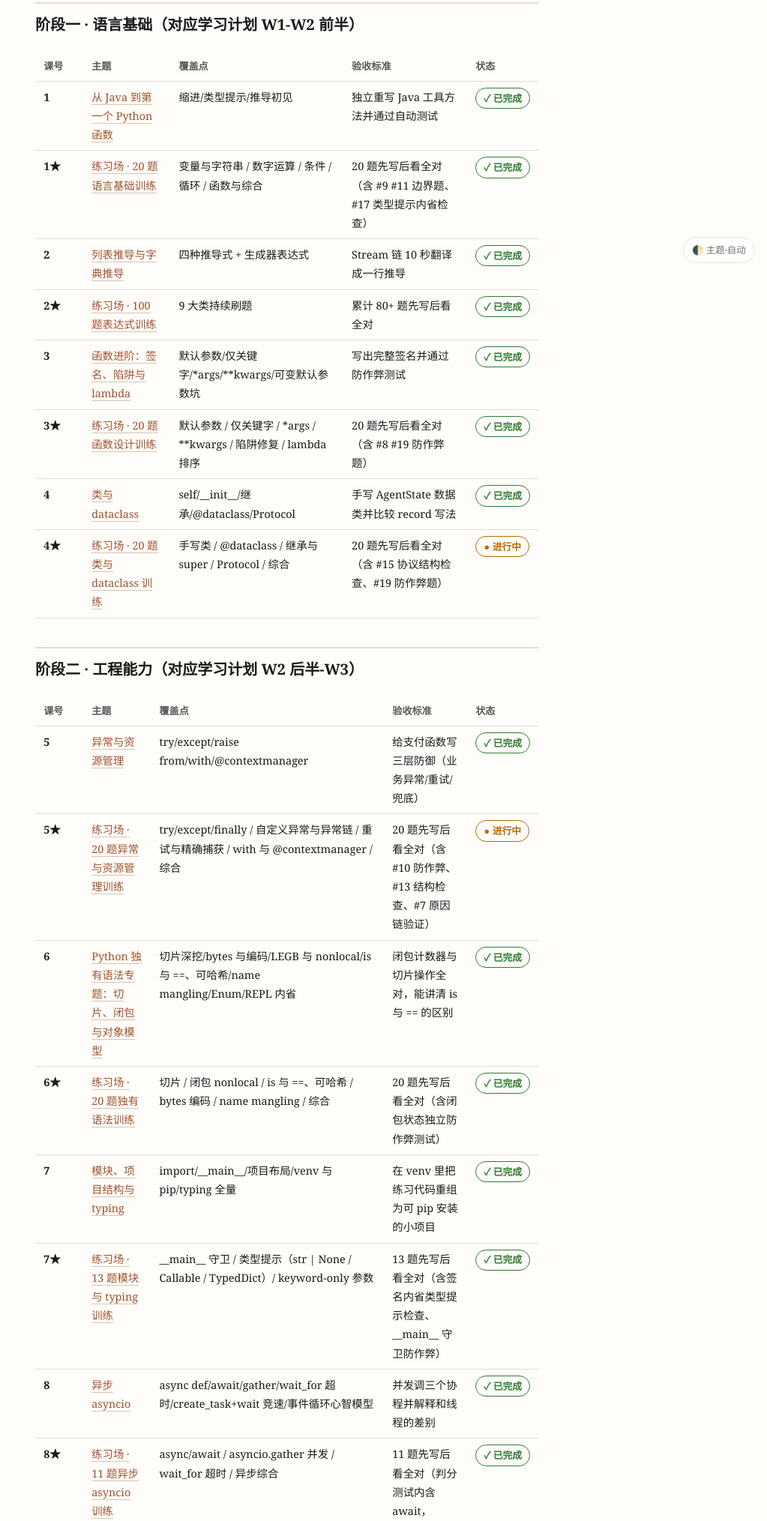
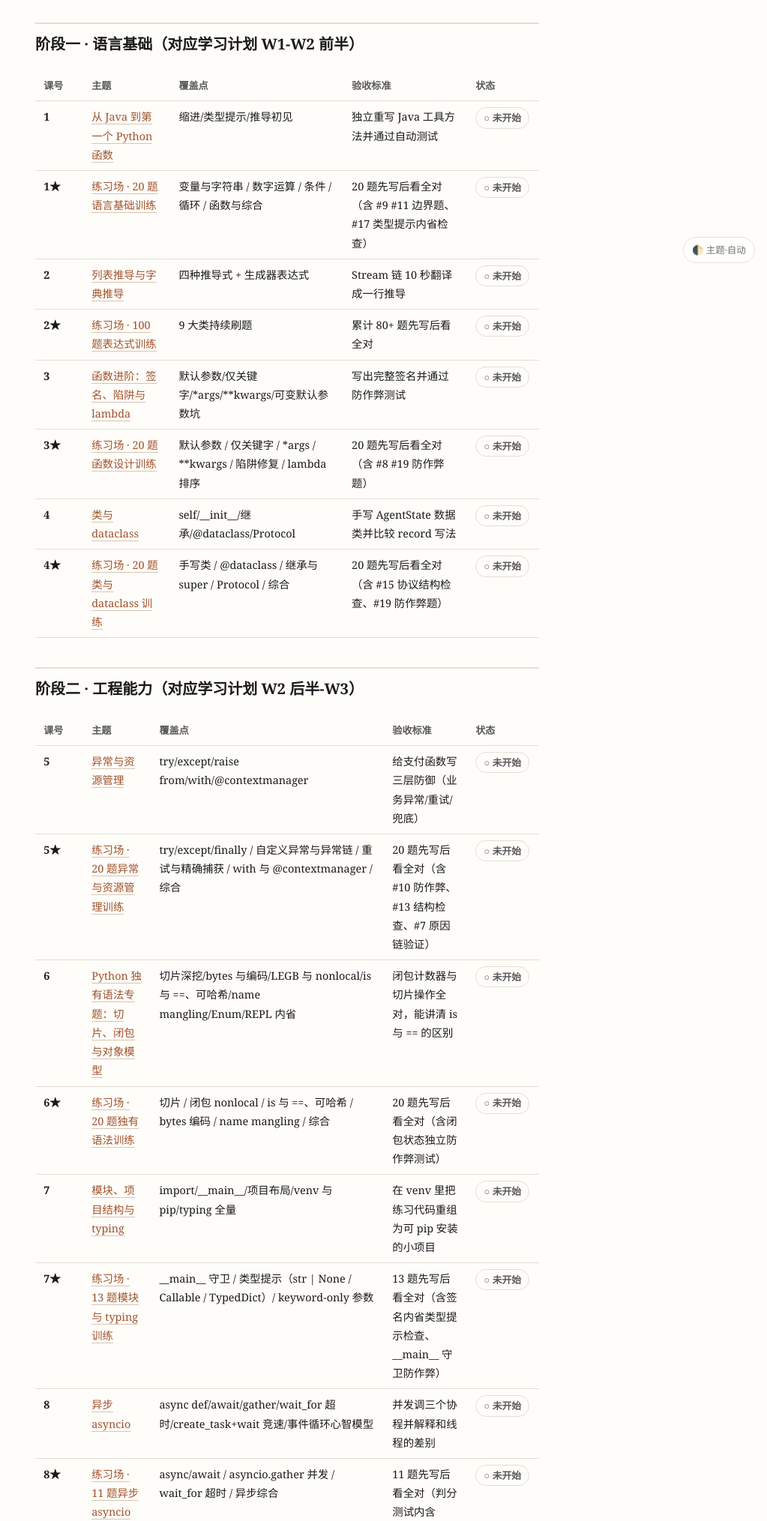
Before and after one commit to a981008/python-agent-course, a plain HTML site: page lessons/0000-course-outline.html in a window 1280 px wide. Shown: the part 433-2462 px from the top of the page at 75% size, without its empty margins (257-1280 px from the left). Drawn offline with Linux system fonts and the light colour scheme.

Commit message:
课程状态仅以本地记录为准，首次打开统一未开始

```diff
--- a/lessons/0000-course-outline.html
+++ b/lessons/0000-course-outline.html
@@ -298,45 +298,45 @@ pre.pyhl-hl:has(+ input.drill-in) { padding: calc(0.45rem + 1px) calc(0.7rem + 1
 </div>
 
 <div class="callout">
-<strong>使用方式</strong>：按顺序学，每课 20-30 分钟；学完当天做间隔复习，隔天开新课前先默写。配套的练习场贯穿全程；手写卡壳时查<a href="../reference/java-to-python-syntax.html">Python 全语法速查表</a>（35 节全覆盖，打印友好）。课程表格的状态列可<strong>点击自行标记</strong>：○ 未开始 → ● 进行中 → ✓ 已完成（浏览器本地自动保存，刷新不丢）。想开下一课直接在对话里说"继续学 Python"。
+<strong>使用方式</strong>：按顺序学，每课 20-30 分钟；学完当天做间隔复习，隔天开新课前先默写。配套的练习场贯穿全程；手写卡壳时查<a href="../reference/java-to-python-syntax.html">Python 全语法速查表</a>（35 节全覆盖，打印友好）。课程表格的状态列可<strong>点击自行标记</strong>：○ 未开始 → ● 进行中 → ✓ 已完成。状态只保存在当前浏览器本地：首次打开全部为 ○ 未开始，换浏览器/设备或清除浏览器数据后需要重新标记，不会自动同步。想开下一课直接在对话里说"继续学 Python"。
 </div>
 
 <h2 class="drill-cat">阶段一 · 语言基础（对应学习计划 W1-W2 前半）</h2>
 <table><tr><th style="width:4rem">课号</th><th>主题</th><th>覆盖点</th><th>验收标准</th><th style="width:6rem">状态</th></tr>
-<tr><td><strong>1</strong></td><td><a href="0001-from-java-to-first-function.html">从 Java 到第一个 Python 函数</a></td><td>缩进/类型提示/推导初见</td><td>独立重写 Java 工具方法并通过自动测试</td><td><button class="status-chip" data-key="1" data-main="1" data-default="done" title="点击切换状态：未开始 → 进行中 → 已完成（本地自动保存）">✓ 已完成</button></td></tr>
-<tr><td><strong>1★</strong></td><td><a href="0001-basics-drill.html">练习场 · 20 题语言基础训练</a></td><td>变量与字符串 / 数字运算 / 条件 / 循环 / 函数与综合</td><td>20 题先写后看全对（含 #9 #11 边界题、#17 类型提示内省检查）</td><td><button class="status-chip" data-key="1★" data-main="0" data-default="done" title="点击切换状态：未开始 → 进行中 → 已完成（本地自动保存）">✓ 已完成</button></td></tr>
-<tr><td><strong>2</strong></td><td><a href="0002-comprehensions-and-generators.html">列表推导与字典推导</a></td><td>四种推导式 + 生成器表达式</td><td>Stream 链 10 秒翻译成一行推导</td><td><button class="status-chip" data-key="2" data-main="1" data-default="done" title="点击切换状态：未开始 → 进行中 → 已完成（本地自动保存）">✓ 已完成</button></td></tr>
-<tr><td><strong>2★</strong></td><td><a href="0002-expressions-drill.html">练习场 · 100 题表达式训练</a></td><td>9 大类持续刷题</td><td>累计 80+ 题先写后看全对</td><td><button class="status-chip" data-key="2★" data-main="0" data-default="done" title="点击切换状态：未开始 → 进行中 → 已完成（本地自动保存）">✓ 已完成</button></td></tr>
-<tr><td><strong>3</strong></td><td><a href="0003-functions-deep.html">函数进阶：签名、陷阱与 lambda</a></td><td>默认参数/仅关键字/*args/**kwargs/可变默认参数坑</td><td>写出完整签名并通过防作弊测试</td><td><button class="status-chip" data-key="3" data-main="1" data-default="done" title="点击切换状态：未开始 → 进行中 → 已完成（本地自动保存）">✓ 已完成</button></td></tr>
-<tr><td><strong>3★</strong></td><td><a href="0003-functions-drill.html">练习场 · 20 题函数设计训练</a></td><td>默认参数 / 仅关键字 / *args / **kwargs / 陷阱修复 / lambda 排序</td><td>20 题先写后看全对（含 #8 #19 防作弊题）</td><td><button class="status-chip" data-key="3★" data-main="0" data-default="done" title="点击切换状态：未开始 → 进行中 → 已完成（本地自动保存）">✓ 已完成</button></td></tr>
-<tr><td><strong>4</strong></td><td><a href="0004-classes-and-dataclass.html">类与 dataclass</a></td><td>self/__init__/继承/@dataclass/Protocol</td><td>手写 AgentState 数据类并比较 record 写法</td><td><button class="status-chip" data-key="4" data-main="1" data-default="done" title="点击切换状态：未开始 → 进行中 → 已完成（本地自动保存）">✓ 已完成</button></td></tr>
-<tr><td><strong>4★</strong></td><td><a href="0004-classes-drill.html">练习场 · 20 题类与 dataclass 训练</a></td><td>手写类 / @dataclass / 继承与 super / Protocol / 综合</td><td>20 题先写后看全对（含 #15 协议结构检查、#19 防作弊题）</td><td><button class="status-chip" data-key="4★" data-main="0" data-default="doing" title="点击切换状态：未开始 → 进行中 → 已完成（本地自动保存）">● 进行中</button></td></tr>
+<tr><td><strong>1</strong></td><td><a href="0001-from-java-to-first-function.html">从 Java 到第一个 Python 函数</a></td><td>缩进/类型提示/推导初见</td><td>独立重写 Java 工具方法并通过自动测试</td><td><button class="status-chip" data-key="1" data-main="1" title="点击切换状态：未开始 → 进行中 → 已完成（本地自动保存）">○ 未开始</button></td></tr>
+<tr><td><strong>1★</strong></td><td><a href="0001-basics-drill.html">练习场 · 20 题语言基础训练</a></td><td>变量与字符串 / 数字运算 / 条件 / 循环 / 函数与综合</td><td>20 题先写后看全对（含 #9 #11 边界题、#17 类型提示内省检查）</td><td><button class="status-chip" data-key="1★" data-main="0" title="点击切换状态：未开始 → 进行中 → 已完成（本地自动保存）">○ 未开始</button></td></tr>
+<tr><td><strong>2</strong></td><td><a href="0002-comprehensions-and-generators.html">列表推导与字典推导</a></td><td>四种推导式 + 生成器表达式</td><td>Stream 链 10 秒翻译成一行推导</td><td><button class="status-chip" data-key="2" data-main="1" title="点击切换状态：未开始 → 进行中 → 已完成（本地自动保存）">○ 未开始</button></td></tr>
+<tr><td><strong>2★</strong></td><td><a href="0002-expressions-drill.html">练习场 · 100 题表达式训练</a></td><td>9 大类持续刷题</td><td>累计 80+ 题先写后看全对</td><td><button class="status-chip" data-key="2★" data-main="0" title="点击切换状态：未开始 → 进行中 → 已完成（本地自动保存）">○ 未开始</button></td></tr>
+<tr><td><strong>3</strong></td><td><a href="0003-functions-deep.html">函数进阶：签名、陷阱与 lambda</a></td><td>默认参数/仅关键字/*args/**kwargs/可变默认参数坑</td><td>写出完整签名并通过防作弊测试</td><td><button class="status-chip" data-key="3" data-main="1" title="点击切换状态：未开始 → 进行中 → 已完成（本地自动保存）">○ 未开始</button></td></tr>
+<tr><td><strong>3★</strong></td><td><a href="0003-functions-drill.html">练习场 · 20 题函数设计训练</a></td><td>默认参数 / 仅关键字 / *args / **kwargs / 陷阱修复 / lambda 排序</td><td>20 题先写后看全对（含 #8 #19 防作弊题）</td><td><button class="status-chip" data-key="3★" data-main="0" title="点击切换状态：未开始 → 进行中 → 已完成（本地自动保存）">○ 未开始</button></td></tr>
+<tr><td><strong>4</strong></td><td><a href="0004-classes-and-dataclass.html">类与 dataclass</a></td><td>self/__init__/继承/@dataclass/Protocol</td><td>手写 AgentState 数据类并比较 record 写法</td><td><button class="status-chip" data-key="4" data-main="1" title="点击切换状态：未开始 → 进行中 → 已完成（本地自动保存）">○ 未开始</button></td></tr>
+<tr><td><strong>4★</strong></td><td><a href="0004-classes-drill.html">练习场 · 20 题类与 dataclass 训练</a></td><td>手写类 / @dataclass / 继承与 super / Protocol / 综合</td><td>20 题先写后看全对（含 #15 协议结构检查、#19 防作弊题）</td><td><button class="status-chip" data-key="4★" data-main="0" title="点击切换状态：未开始 → 进行中 → 已完成（本地自动保存）">○ 未开始</button></td></tr>
 </table>
 
 <h2 class="drill-cat">阶段二 · 工程能力（对应学习计划 W2 后半-W3）</h2>
 <table><tr><th style="width:4rem">课号</th><th>主题</th><th>覆盖点</th><th>验收标准</th><th style="width:6rem">状态</th></tr>
-<tr><td><strong>5</strong></td><td><a href="0005-exceptions-and-context-managers.html">异常与资源管理</a></td><td>try/except/raise from/with/@contextmanager</td><td>给支付函数写三层防御（业务异常/重试/兜底）</td><td><button class="status-chip" data-key="5" data-main="1" data-default="done" title="点击切换状态：未开始 → 进行中 → 已完成（本地自动保存）">✓ 已完成</button></td></tr>
-<tr><td><strong>5★</strong></td><td><a href="0005-exceptions-drill.html">练习场 · 20 题异常与资源管理训练</a></td><td>try/except/finally / 自定义异常与异常链 / 重试与精确捕获 / with 与 @contextmanager / 综合</td><td>20 题先写后看全对（含 #10 防作弊、#13 结构检查、#7 原因链验证）</td><td><button class="status-chip" data-key="5★" data-main="0" data-default="doing" title="点击切换状态：未开始 → 进行中 → 已完成（本地自动保存）">● 进行中</button></td></tr>
-<tr><td><strong>6</strong></td><td><a href="0006-python-essentials-unique.html">Python 独有语法专题：切片、闭包与对象模型</a></td><td>切片深挖/bytes 与编码/LEGB 与 nonlocal/is 与 ==、可哈希/name mangling/Enum/REPL 内省</td><td>闭包计数器与切片操作全对，能讲清 is 与 == 的区别</td><td><button class="status-chip" data-key="6" data-main="1" data-default="done" title="点击切换状态：未开始 → 进行中 → 已完成（本地自动保存）">✓ 已完成</button></td></tr>
-<tr><td><strong>6★</strong></td><td><a href="0006-essentials-drill.html">练习场 · 20 题独有语法训练</a></td><td>切片 / 闭包 nonlocal / is 与 ==、可哈希 / bytes 编码 / name mangling / 综合</td><td>20 题先写后看全对（含闭包状态独立防作弊测试）</td><td><button class="status-chip" data-key="6★" data-main="0" data-default="done" title="点击切换状态：未开始 → 进行中 → 已完成（本地自动保存）">✓ 已完成</button></td></tr>
-<tr><td><strong>7</strong></td><td><a href="0007-modules-typing.html">模块、项目结构与 typing</a></td><td>import/__main__/项目布局/venv 与 pip/typing 全量</td><td>在 venv 里把练习代码重组为可 pip 安装的小项目</td><td><button class="status-chip" data-key="7" data-main="1" data-default="done" title="点击切换状态：未开始 → 进行中 → 已完成（本地自动保存）">✓ 已完成</button></td></tr>
-<tr><td><strong>7★</strong></td><td><a href="0007-modules-drill.html">练习场 · 13 题模块与 typing 训练</a></td><td>__main__ 守卫 / 类型提示（str | None / Callable / TypedDict）/ keyword-only 参数</td><td>13 题先写后看全对（含签名内省类型提示检查、__main__ 守卫防作弊）</td><td><button class="status-chip" data-key="7★" data-main="0" data-default="done" title="点击切换状态：未开始 → 进行中 → 已完成（本地自动保存）">✓ 已完成</button></td></tr>
-<tr><td><strong>8</strong></td><td><a href="0008-asyncio.html">异步 asyncio</a></td><td>async def/await/gather/wait_for 超时/create_task+wait 竞速/事件循环心智模型</td><td>并发调三个协程并解释和线程的差别</td><td><button class="status-chip" data-key="8" data-main="1" data-default="done" title="点击切换状态：未开始 → 进行中 → 已完成（本地自动保存）">✓ 已完成</button></td></tr>
-<tr><td><strong>8★</strong></td><td><a href="0008-asyncio-drill.html">练习场 · 11 题异步 asyncio 训练</a></td><td>async/await / asyncio.gather 并发 / wait_for 超时 / 异步综合</td><td>11 题先写后看全对（判分测试内含 await，gather 并发计时防顺序写法）</td><td><button class="status-chip" data-key="8★" data-main="0" data-default="done" title="点击切换状态：未开始 → 进行中 → 已完成（本地自动保存）">✓ 已完成</button></td></tr>
-<tr><td><strong>9</strong></td><td><a href="0009-stdlib.html">标准库实战</a></td><td>文件 I/O/json/pathlib/re/collections/datetime</td><td>日志文件解析小工具，零第三方依赖</td><td><button class="status-chip" data-key="9" data-main="1" data-default="doing" title="点击切换状态：未开始 → 进行中 → 已完成（本地自动保存）">● 进行中</button></td></tr>
-<tr><td><strong>9★</strong></td><td><a href="0009-stdlib-drill.html">练习场 · 20 题标准库实战训练</a></td><td>json / 文件 I/O（真实临时文件读写）/ 正则 / collections / datetime</td><td>20 题先写后看全对（运行时真实读写文件验证）</td><td><button class="status-chip" data-key="9★" data-main="0" data-default="doing" title="点击切换状态：未开始 → 进行中 → 已完成（本地自动保存）">● 进行中</button></td></tr>
+<tr><td><strong>5</strong></td><td><a href="0005-exceptions-and-context-managers.html">异常与资源管理</a></td><td>try/except/raise from/with/@contextmanager</td><td>给支付函数写三层防御（业务异常/重试/兜底）</td><td><button class="status-chip" data-key="5" data-main="1" title="点击切换状态：未开始 → 进行中 → 已完成（本地自动保存）">○ 未开始</button></td></tr>
+<tr><td><strong>5★</strong></td><td><a href="0005-exceptions-drill.html">练习场 · 20 题异常与资源管理训练</a></td><td>try/except/finally / 自定义异常与异常链 / 重试与精确捕获 / with 与 @contextmanager / 综合</td><td>20 题先写后看全对（含 #10 防作弊、#13 结构检查、#7 原因链验证）</td><td><button class="status-chip" data-key="5★" data-main="0" title="点击切换状态：未开始 → 进行中 → 已完成（本地自动保存）">○ 未开始</button></td></tr>
+<tr><td><strong>6</strong></td><td><a href="0006-python-essentials-unique.html">Python 独有语法专题：切片、闭包与对象模型</a></td><td>切片深挖/bytes 与编码/LEGB 与 nonlocal/is 与 ==、可哈希/name mangling/Enum/REPL 内省</td><td>闭包计数器与切片操作全对，能讲清 is 与 == 的区别</td><td><button class="status-chip" data-key="6" data-main="1" title="点击切换状态：未开始 → 进行中 → 已完成（本地自动保存）">○ 未开始</button></td></tr>
+<tr><td><strong>6★</strong></td><td><a href="0006-essentials-drill.html">练习场 · 20 题独有语法训练</a></td><td>切片 / 闭包 nonlocal / is 与 ==、可哈希 / bytes 编码 / name mangling / 综合</td><td>20 题先写后看全对（含闭包状态独立防作弊测试）</td><td><button class="status-chip" data-key="6★" data-main="0" title="点击切换状态：未开始 → 进行中 → 已完成（本地自动保存）">○ 未开始</button></td></tr>
+<tr><td><strong>7</strong></td><td><a href="0007-modules-typing.html">模块、项目结构与 typing</a></td><td>import/__main__/项目布局/venv 与 pip/typing 全量</td><td>在 venv 里把练习代码重组为可 pip 安装的小项目</td><td><button class="status-chip" data-key="7" data-main="1" title="点击切换状态：未开始 → 进行中 → 已完成（本地自动保存）">○ 未开始</button></td></tr>
+<tr><td><strong>7★</strong></td><td><a href="0007-modules-drill.html">练习场 · 13 题模块与 typing 训练</a></td><td>__main__ 守卫 / 类型提示（str | None / Callable / TypedDict）/ keyword-only 参数</td><td>13 题先写后看全对（含签名内省类型提示检查、__main__ 守卫防作弊）</td><td><button class="status-chip" data-key="7★" data-main="0" title="点击切换状态：未开始 → 进行中 → 已完成（本地自动保存）">○ 未开始</button></td></tr>
+<tr><td><strong>8</strong></td><td><a href="0008-asyncio.html">异步 asyncio</a></td><td>async def/await/gather/wait_for 超时/create_task+wait 竞速/事件循环心智模型</td><td>并发调三个协程并解释和线程的差别</td><td><button class="status-chip" data-key="8" data-main="1" title="点击切换状态：未开始 → 进行中 → 已完成（本地自动保存）">○ 未开始</button></td></tr>
+<tr><td><strong>8★</strong></td><td><a href="0008-asyncio-drill.html">练习场 · 11 题异步 asyncio 训练</a></td><td>async/await / asyncio.gather 并发 / wait_for 超时 / 异步综合</td><td>11 题先写后看全对（判分测试内含 await，gather 并发计时防顺序写法）</td><td><button class="status-chip" data-key="8★" data-main="0" title="点击切换状态：未开始 → 进行中 → 已完成（本地自动保存）">○ 未开始</button></td></tr>
+<tr><td><strong>9</strong></td><td><a href="0009-stdlib.html">标准库实战</a></td><td>文件 I/O/json/pathlib/re/collections/datetime</td><td>日志文件解析小工具，零第三方依赖</td><td><button class="status-chip" data-key="9" data-main="1" title="点击切换状态：未开始 → 进行中 → 已完成（本地自动保存）">○ 未开始</button></td></tr>
+<tr><td><strong>9★</strong></td><td><a href="0009-stdlib-drill.html">练习场 · 20 题标准库实战训练</a></td><td>json / 文件 I/O（真实临时文件读写）/ 正则 / collections / datetime</td><td>20 题先写后看全对（运行时真实读写文件验证）</td><td><button class="status-chip" data-key="9★" data-main="0" title="点击切换状态：未开始 → 进行中 → 已完成（本地自动保存）">○ 未开始</button></td></tr>
 </table>
 
 <h2 class="drill-cat">阶段三 · Agent 应用（对应学习计划 W3-W4）</h2>
 <table><tr><th style="width:4rem">课号</th><th>主题</th><th>覆盖点</th><th>验收标准</th><th style="width:6rem">状态</th></tr>
-<tr><td><strong>10</strong></td><td><a href="0010-decorators.html">装饰器与回调</a></td><td>装饰器三段式/带参装饰器（工厂）/functools.wraps/@tool 注册模式</td><td>手写 @retry(times=3) 和 @log 装饰器</td><td><button class="status-chip" data-key="10" data-main="1" data-default="todo" title="点击切换状态：未开始 → 进行中 → 已完成（本地自动保存）">○ 未开始</button></td></tr>
-<tr><td><strong>11</strong></td><td><a href="0011-generators.html">生成器与流式输出</a></td><td>yield/迭代器协议/yield from/send 双向通信/惰性管道</td><td>手写 token 流式输出的生成器</td><td><button class="status-chip" data-key="11" data-main="1" data-default="todo" title="点击切换状态：未开始 → 进行中 → 已完成（本地自动保存）">○ 未开始</button></td></tr>
-<tr><td><strong>12</strong></td><td><a href="0012-fastapi.html">FastAPI 最小面</a></td><td>路由/Pydantic 模型/异步端点</td><td>把 Nano Agent 包成 HTTP 服务</td><td><button class="status-chip" data-key="12" data-main="1" data-default="todo" title="点击切换状态：未开始 → 进行中 → 已完成（本地自动保存）">○ 未开始</button></td></tr>
-<tr><td><strong>13</strong></td><td><a href="0013-nano-agent.html">综合实战：手写 Nano Agent</a></td><td>ReAct 循环/工具注册/上下文拼接</td><td>无 AI 辅助跑通一次完整 ReAct 循环</td><td><button class="status-chip" data-key="13" data-main="1" data-default="todo" title="点击切换状态：未开始 → 进行中 → 已完成（本地自动保存）">○ 未开始</button></td></tr>
+<tr><td><strong>10</strong></td><td><a href="0010-decorators.html">装饰器与回调</a></td><td>装饰器三段式/带参装饰器（工厂）/functools.wraps/@tool 注册模式</td><td>手写 @retry(times=3) 和 @log 装饰器</td><td><button class="status-chip" data-key="10" data-main="1" title="点击切换状态：未开始 → 进行中 → 已完成（本地自动保存）">○ 未开始</button></td></tr>
+<tr><td><strong>11</strong></td><td><a href="0011-generators.html">生成器与流式输出</a></td><td>yield/迭代器协议/yield from/send 双向通信/惰性管道</td><td>手写 token 流式输出的生成器</td><td><button class="status-chip" data-key="11" data-main="1" title="点击切换状态：未开始 → 进行中 → 已完成（本地自动保存）">○ 未开始</button></td></tr>
+<tr><td><strong>12</strong></td><td><a href="0012-fastapi.html">FastAPI 最小面</a></td><td>路由/Pydantic 模型/异步端点</td><td>把 Nano Agent 包成 HTTP 服务</td><td><button class="status-chip" data-key="12" data-main="1" title="点击切换状态：未开始 → 进行中 → 已完成（本地自动保存）">○ 未开始</button></td></tr>
+<tr><td><strong>13</strong></td><td><a href="0013-nano-agent.html">综合实战：手写 Nano Agent</a></td><td>ReAct 循环/工具注册/上下文拼接</td><td>无 AI 辅助跑通一次完整 ReAct 循环</td><td><button class="status-chip" data-key="13" data-main="1" title="点击切换状态：未开始 → 进行中 → 已完成（本地自动保存）">○ 未开始</button></td></tr>
 </table>
 
 <h2 class="drill-cat">进度总览</h2>
-<p id="progress-note">已完成 <span id="done-count">8</span>/13 课 + 各课练习场 + 速查表。当前：第 9 课《标准库实战》。预计节奏：工程阶段每 2 天 1 课（配合练习场巩固），Agent 阶段回到学习计划主线的 LangGraph/RAG。</p>
+<p id="progress-note">已完成 <span id="done-count">0</span>/13 课 + 各课练习场 + 速查表。进度以本机浏览器记录为准；预计节奏：工程阶段每 2 天 1 课（配合练习场巩固），Agent 阶段回到学习计划主线的 LangGraph/RAG。</p>
 
 <footer class="doc-footer">
   本大纲由 teach skill 维护，课程发布后状态会更新 · 返回 <a href="0009-stdlib.html">第 9 课</a>
@@ -597,7 +597,7 @@ pre.pyhl-hl:has(+ input.drill-in) { padding: calc(0.45rem + 1px) calc(0.7rem + 1
 
   var chips = Array.prototype.slice.call(document.querySelectorAll('.status-chip'));
   chips.forEach(function (chip) {
-    apply(chip, saved[chip.dataset.key] || chip.dataset.default || 'todo');
+    apply(chip, saved[chip.dataset.key] || 'todo');
     chip.addEventListener('click', function () {
       var next = ORDER[(ORDER.indexOf(chip.dataset.state) + 1) % ORDER.length];
       apply(chip, next);
```
